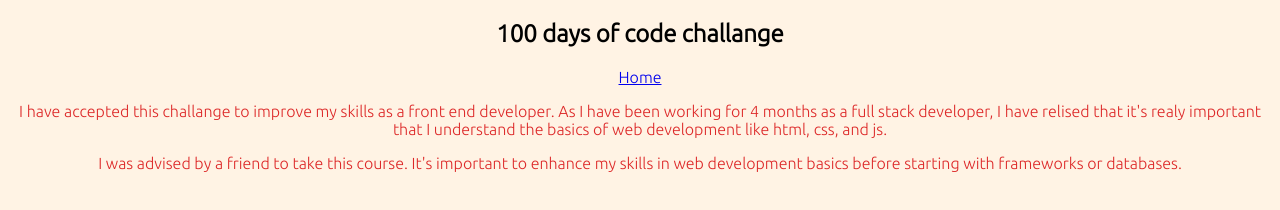
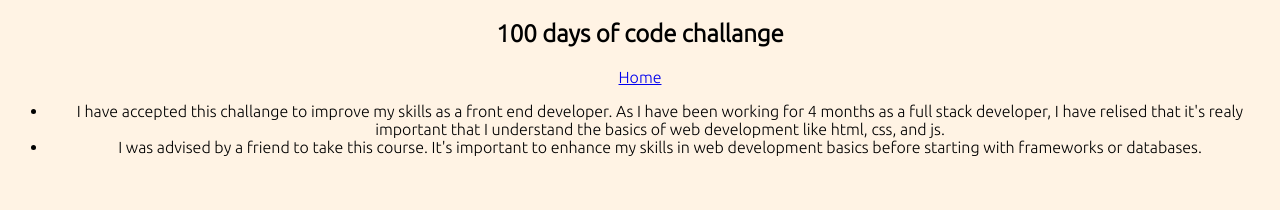
Before and after one commit to BayanHmaidy/100-days-of-code-challenge, a plain HTML site: page Section_2/day5/full-week.html in a window 1280 px wide. Drawn offline with Linux system fonts and the light colour scheme.

Commit message:
Finish Day 6

```diff
--- a/Section_2/day5/full-week.html
+++ b/Section_2/day5/full-week.html
@@ -16,16 +16,18 @@
   <body>
     <h2>100 days of code challange</h2>
     <a href="../day4/index.html">Home</a>
-    <p>
-      I have accepted this challange to improve my skills as a front end
-      developer. As I have been working for 4 months as a full stack developer,
-      I have relised that it's realy important that I understand the basics of
-      web development like html, css, and js.
-    </p>
-    <p>
-      I was advised by a friend to take this course. It's important to enhance
-      my skills in web development basics before starting with frameworks or
-      databases.
-    </p>
+    <ul>
+      <li>
+        I have accepted this challange to improve my skills as a front end
+        developer. As I have been working for 4 months as a full stack
+        developer, I have relised that it's realy important that I understand
+        the basics of web development like html, css, and js.
+      </li>
+      <li>
+        I was advised by a friend to take this course. It's important to enhance
+        my skills in web development basics before starting with frameworks or
+        databases.
+      </li>
+    </ul>
   </body>
 </html>
```
Also changed, not shown: notes/notes.txt.
